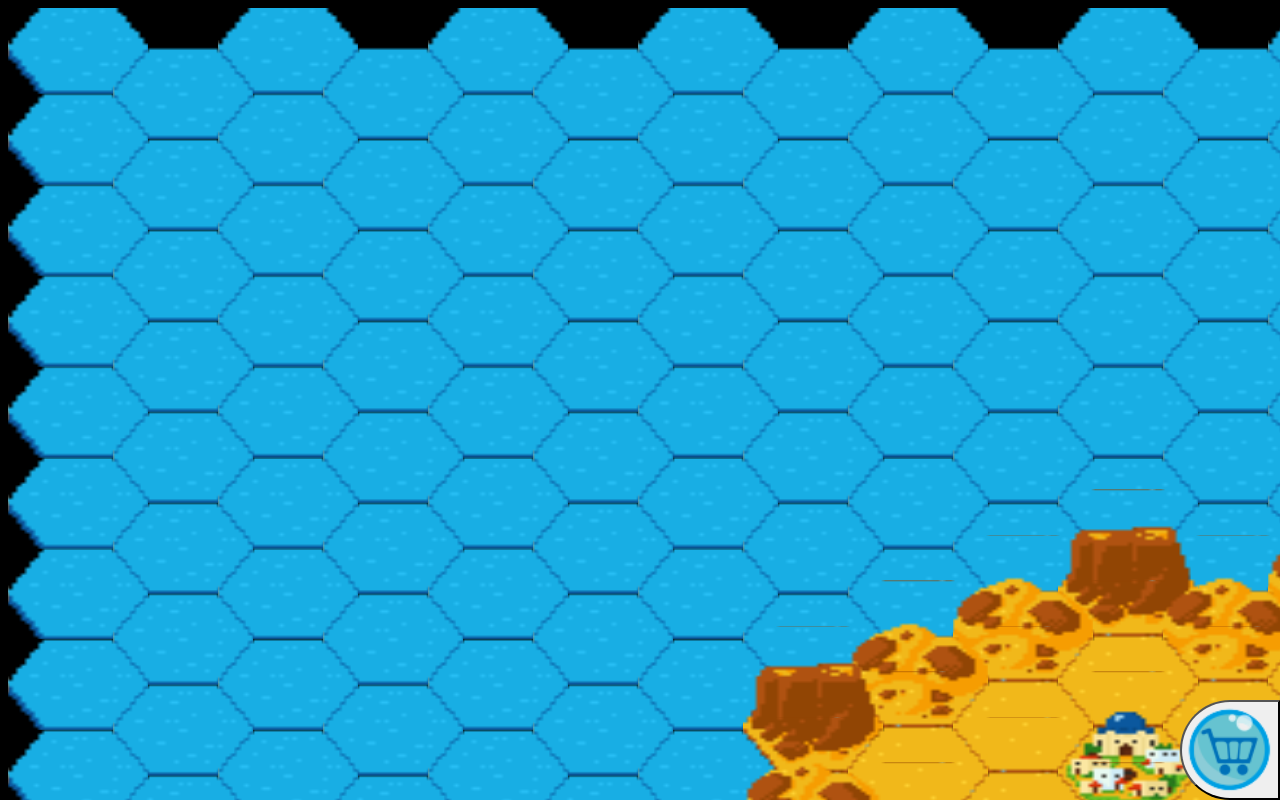
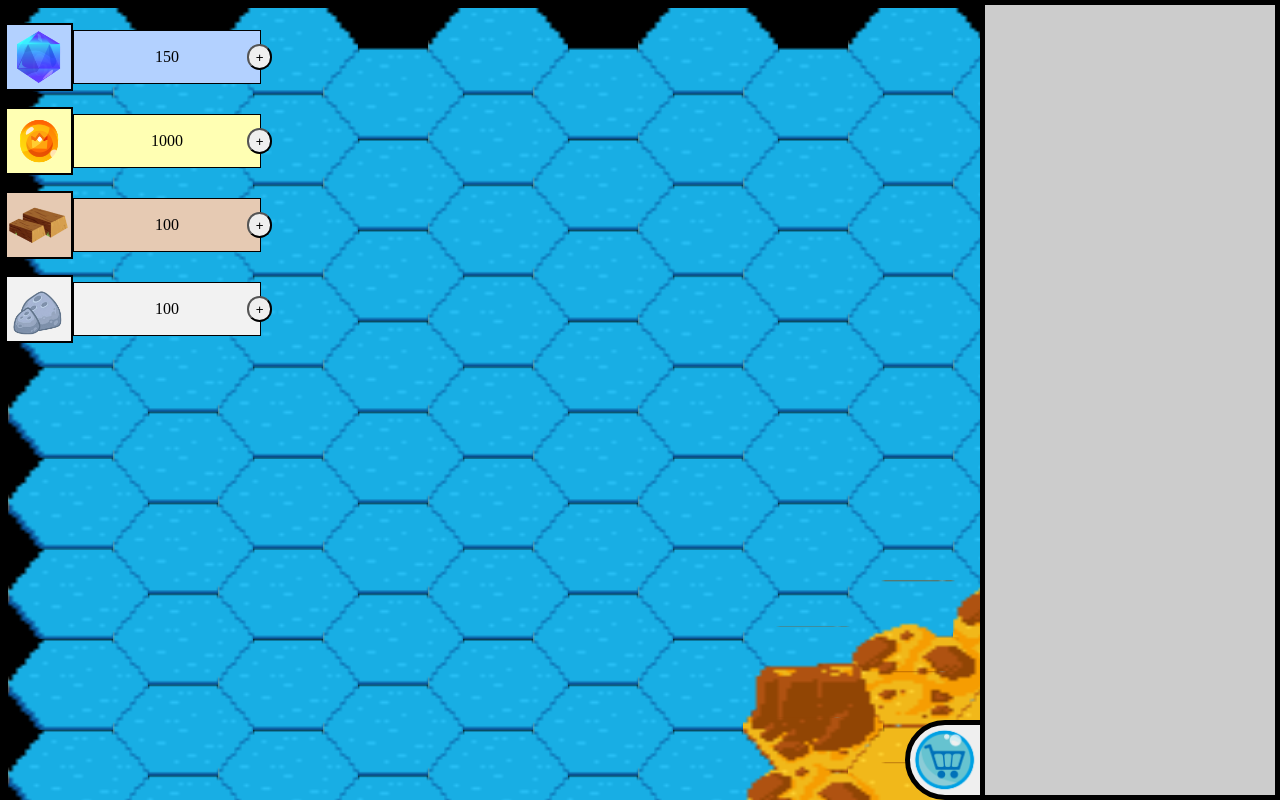
Before and after one commit to SnowtromAux/Engine-Town, a plain HTML site: page index.html in a window 1280 px wide. Both pictures are taken after a click on the button 1230 px from the left and 750 px from the top of the page. Shown: the top 800 px of the page. Drawn offline with Linux system fonts and the light colour scheme.

Commit message:
update 1

```diff
--- a/index.html
+++ b/index.html
@@ -2,43 +2,45 @@
 <html>
     <head>
         <title>Image drawing</title>
-        <style>
-            #tile{
-                display: none;
-            }
-            #myCanvas{
-                overflow: scroll;
-                background-color: black;
-            }
-            html {
-                height: 100%;
-                overflow:auto;
-            }
-            body {
-                background-color: black;
-                height: 100%;
-            }
-            .btn{
-                position: fixed;
-                width: 100px;
-                height: 100px;
-                bottom: 0px;
-                right: 0px;
-                cursor: pointer;
-                border-top-left-radius: 50px;
-                border-bottom-left-radius: 50px;
-                background-image: url("assets/Store.png");
-                background-size: cover;
-                background-position: center;
-                background-repeat: no-repeat;
-            }
-        </style>
+        <link rel = "stylesheet" href = "styles.css">
     </head>
     <body>
         <img id = "tile" src="assets/Tiles.png" />
 
         <canvas id = "myCanvas"></canvas>
-        <button class = "btn"></button>
+
+        <div id = "shop"></div>
+        <button class = "shop-activate"></button>
+
+        <div id = "resource-bar">
+            <div class = "resource">
+                <img src="assets/Gem.png" id = "resource-gem">
+                <div id = "gems"></div>
+                <button class = "buy-resource">+</button>
+            </div>
+
+            <div class = "resource">
+                <img src="assets/Coin.png" id = "resource-coin">
+                <div id = "coins"></div>
+                <button class = "buy-resource">+</button>
+            </div>
+
+            <div class = "resource">
+                <img src = "assets/Wood.png"; id = "resource-wood">
+                <div id = "wood"></div>
+                <button class = "buy-resource">+</button>
+            </div>
+
+            <div class = "resource">
+                <img src = "assets/Stone.png"; id = "resource-stone">
+                <div id = "stone"></div>
+                <button class = "buy-resource">+</button>
+            </div>
+        </div>
+
+
+
+
 
         <script src = "game.js"></script>
         <script type="module" src="menus/start_menu.js"></script>
--- a/menus/start_menu.js
+++ b/menus/start_menu.js
@@ -5,7 +5,7 @@ async function fetchData() {
   info = data;
 }
 
-function StartMenu(){
+function setupStartMenu(){
     var c = document.getElementById("myCanvas");
     var ctx = c.getContext("2d");
 
@@ -195,5 +195,105 @@ function StartMenu(){
 
 
 fetchData().then(() => {
-   StartMenu();
+   setupStartMenu();
 });
+
+const shop_activate = document.getElementsByClassName('shop-activate')[0];
+const shop = document.getElementById('shop');
+
+shop_activate.addEventListener('click', () => {
+  shop.style.right = shop.style.right === '0px' ? '-300px' : '0px';
+  shop_activate.style.right = shop_activate.style.right === '300px' ? '0px' : '300px';
+
+});
+
+
+
+
+
+
+
+
+
+
+
+
+
+
+
+
+
+
+
+//------------------------------------------
+//------------------------------------------
+//------------------------------------------
+//------------------------------------------
+//------------------------------------------
+//BUILDINGS
+class Resources{
+    constructor(){
+        this.gems = 150;
+        this.coins = 1000;
+        this.wood = 100;
+        this.stone = 100;
+    }
+}
+
+class GoldStorage{
+    constructor(){
+        this.level = 1;
+    }
+}
+
+class WoodStorage{
+    constructor(){
+        this.level = 1;
+    }
+}
+
+class StoneStorage{
+    constructor(){
+        this.level = 1;
+    }
+}
+
+
+const main_castle_gold = [0, 3000, 6000, 9000, 12000, 16000, 19000, 22000, 25000, 28000, 31000, 34000, 37000, 40000, 43000];
+const main_castle_wood = [0, 3000, 6000, 9000, 12000, 16000, 19000, 22000, 25000, 28000, 31000, 34000, 37000, 40000, 43000];
+const main_castle_stone = [0, 3000, 6000, 9000, 12000, 16000, 19000, 22000, 25000, 28000, 31000, 34000, 37000, 40000, 43000];
+class MainCastle{
+    constructor(){
+        this.level = 1;
+    }
+
+    goldStorage(){
+        return main_castle_gold[this.level];
+    }
+
+    woodStorage(){
+        return main_castle_wood[this.level];
+    }
+
+    stoneStorage(){
+        return main_castle_stone[this.level];
+    }
+}
+
+let resources = new Resources();
+let gold_storages = [];
+let wood_storages = [];
+let stone_storages = [];
+let main_castle = new MainCastle();
+
+let gem_container = document.getElementById("gems");
+gem_container.innerHTML = resources.gems;
+
+let coins_container = document.getElementById("coins");
+coins_container.innerHTML = resources.coins;
+
+let wood_container = document.getElementById("wood");
+wood_container.innerHTML = resources.wood;
+
+let stone_container = document.getElementById("stone");
+stone_container.innerHTML = resources.wood;
--- /dev/null
+++ b/styles.css
@@ -0,0 +1,103 @@
+#tile{
+    display: none;
+}
+
+#myCanvas{
+    overflow: scroll;
+    background-color: black;
+}
+
+html {
+    height: 100%;
+    overflow:auto;
+}
+
+body {
+    background-color: black;
+    height: 100%;
+}
+
+.shop-activate{
+    position: fixed;
+    width: 10vh;
+    height: 10vh;
+    bottom: 0px;
+    right: 0px;
+    cursor: pointer;
+    border-top-left-radius: 50%;
+    border-bottom-left-radius: 50%;
+    background-image: url("assets/Store.png");
+    background-size: cover;
+    background-position: center;
+    background-repeat: no-repeat;
+    transition: right 0.5s ease-in-out;
+    border: 5px solid black;
+    margin-right: -5px;
+}
+
+#shop {
+    width: 300px;
+    position: fixed;
+    background-color: #ccc;
+    transition: right 0.5s ease-in-out;
+    top: 0px;
+    right: -300px;
+    height: 100vh;
+    box-sizing: border-box;
+    border: 5px solid black;
+}
+
+#resource-bar{
+    position: fixed;
+    left: 0px;
+    top: 0px;
+    width: 20vw;
+    height: 30vh;
+    padding: 5px;
+}
+
+.resource{
+    display: flex;
+    margin-top: 2.5vh;
+    align-items: center;
+    /* border: 1px solid black; */
+    height: 8vh;
+}
+
+#resource-gem, #resource-coin, #resource-wood, #resource-stone{
+    height: 100%;
+    border: 2px solid black;
+}
+
+#gems, #coins, #wood, #stone{
+    display: flex;
+    width: 100%;
+    height: 80%;
+    border: 1px solid black;
+    justify-content: center;
+    align-items: center;
+}
+
+#gems, #resource-gem{
+    background-color: #b3d1ff;
+}
+
+#coins, #resource-coin{
+    background-color: #ffffb3;
+}
+
+#wood, #resource-wood{
+    background-color:  #e6cab3;
+}
+
+#stone, #resource-stone{
+    background-color: #f2f2f2;
+}
+
+.buy-resource{
+    position: absolute;
+    right: -0.5vw;
+    width: 2vw;
+    height: 2vw;
+    border-radius: 50%;
+}
```
Also changed, not shown: assets/Coin.png (added), assets/Gem.png (added), assets/Stone.png (added), assets/Wood.png (added), assets/star.png (added), 2 other files.
